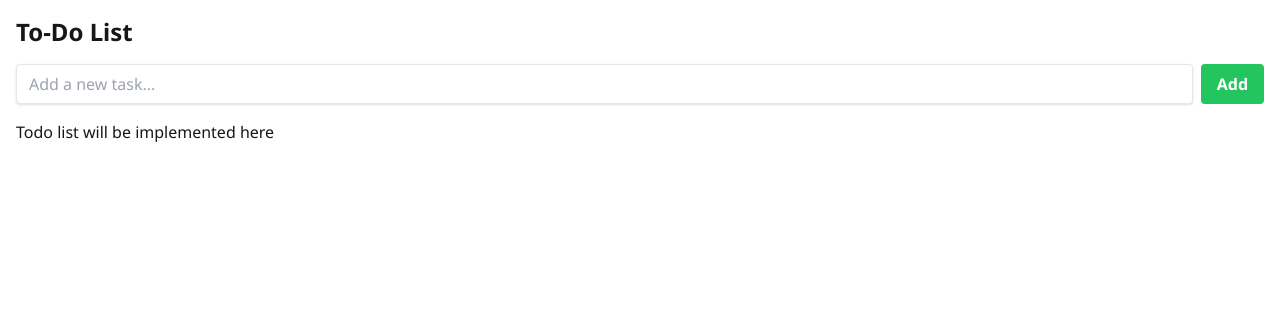
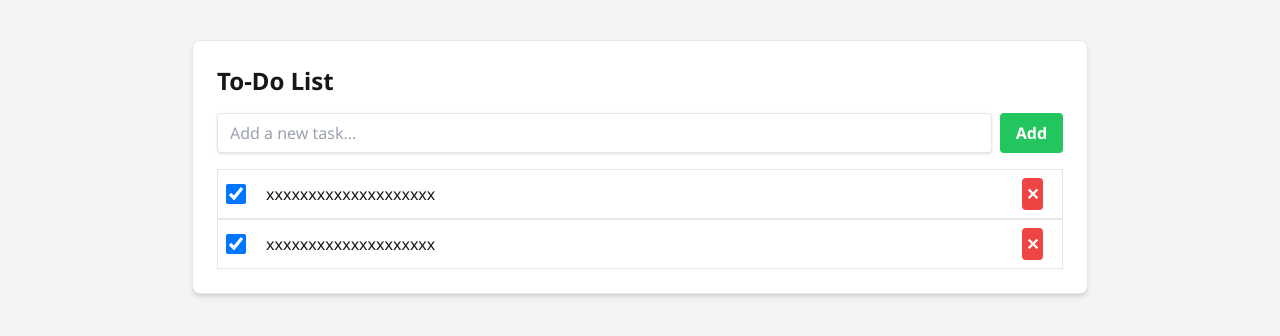
Before and after one commit to tim80411/next-todo-list, a Next.js app: page / in a window 1280 px wide. Shown: the top 336 px of the page. Built offline with nearby package versions, Linux system fonts and the light colour scheme.

Commit message:
feat: build todo item and list component

```diff
--- a/src/app/page.tsx
+++ b/src/app/page.tsx
@@ -3,10 +3,12 @@ import TodoList from '@/components/todo/TodoList'
 
 export default function Home() {
   return (
-    <main className="container mx-auto p-4">
-      <h1 className="text-2xl font-bold mb-4">To-Do List</h1>
-      <AddTodoForm />
-      <TodoList />
+    <main className="min-h-screen bg-gray-100 p-4 sm:p-6 md:p-8 lg:p-10">
+      <div className="bg-white rounded-lg border shadow-md p-4 sm:p-6 max-w-4xl mx-auto">
+        <h1 className="text-2xl font-bold mb-4">To-Do List</h1>
+        <AddTodoForm />
+        <TodoList />
+      </div>
     </main>
   )
 }
--- a/src/components/todo/TodoItem.tsx
+++ b/src/components/todo/TodoItem.tsx
@@ -1,3 +1,48 @@
+'use client'
+import { useRef, useTransition } from 'react'
+
 export default function TodoItem() {
+  const checkBoxRef = useRef<HTMLFormElement>(null)
+  const [isPending, startTransition] = useTransition()
 
+  const handleToggle = () => {
+    startTransition(async () => {
+      // TODO: server action
+      console.log('toggle success')
+    })
+  }
+
+  const handleDelete = () => {
+    startTransition(async () => {
+      // TODO: server action
+      console.log('delete success')
+    })
+  }
+
+  return (
+    <div className="bg-white flex py-2 px-2 border">
+      <form ref={checkBoxRef} action={handleToggle} className='flex-none w-8 flex items-center'>
+        <input
+          type="checkbox"
+          checked={true}
+          className="form-checkbox h-5 w-5 text-green-600"
+          onChange={() => {
+            checkBoxRef.current?.requestSubmit()
+          }}
+        />
+      </form>
+      <span className={'flex-grow px-2 text-left flex items-center'}>
+        {'x'.repeat(20)}
+      </span>
+      <form action={handleDelete} className='flex-none w-8'>
+        <button
+          type="submit"
+          className="px-1 py-1 rounded font-bold transition-colors duration-200 bg-red-500 hover:bg-red-600 text-white"
+          disabled={isPending}
+        >
+          ✕
+        </button>
+      </form>
+    </div>
+  );
 }
--- a/src/components/todo/TodoList.tsx
+++ b/src/components/todo/TodoList.tsx
@@ -1,7 +1,10 @@
-export default function TodoList()  {
+import TodoItem from './TodoItem';
+
+export default function TodoList() {
   return (
-    <div>
-      <p>Todo list will be implemented here</p>
+    <div className="w-full bg-white">
+      <TodoItem/>
+      <TodoItem/>
     </div>
-  )
+  );
 }
--- a/src/public/globals.css
+++ b/src/public/globals.css
@@ -5,13 +5,6 @@
 :root {
   --background: #ffffff;
   --foreground: #171717;
-}
-
-@media (prefers-color-scheme: dark) {
-  :root {
-    --background: #0a0a0a;
-    --foreground: #ededed;
-  }
 }
 
 body {
```
